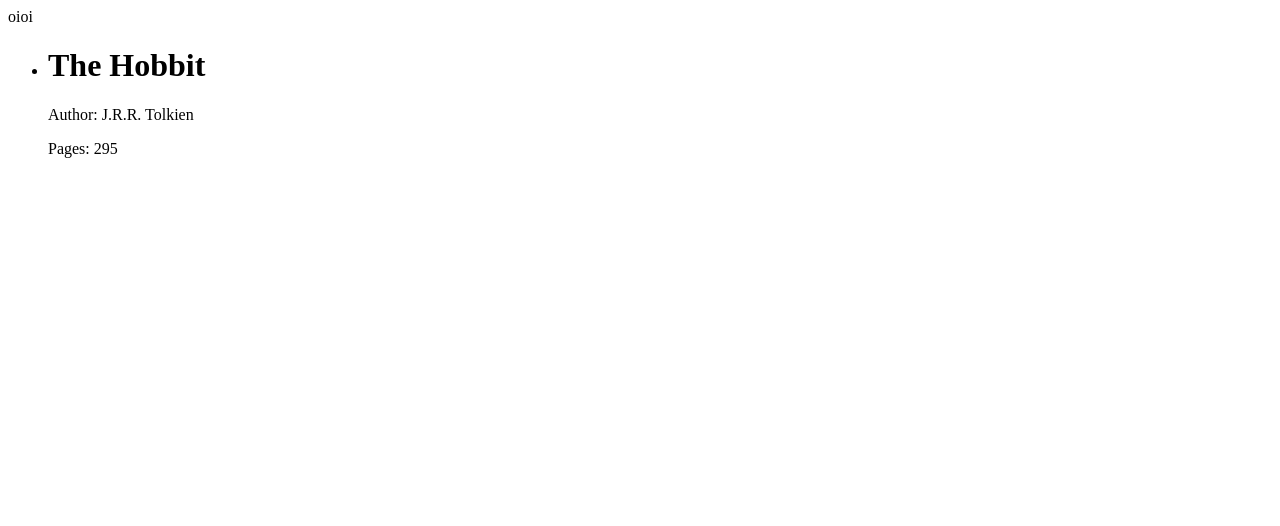
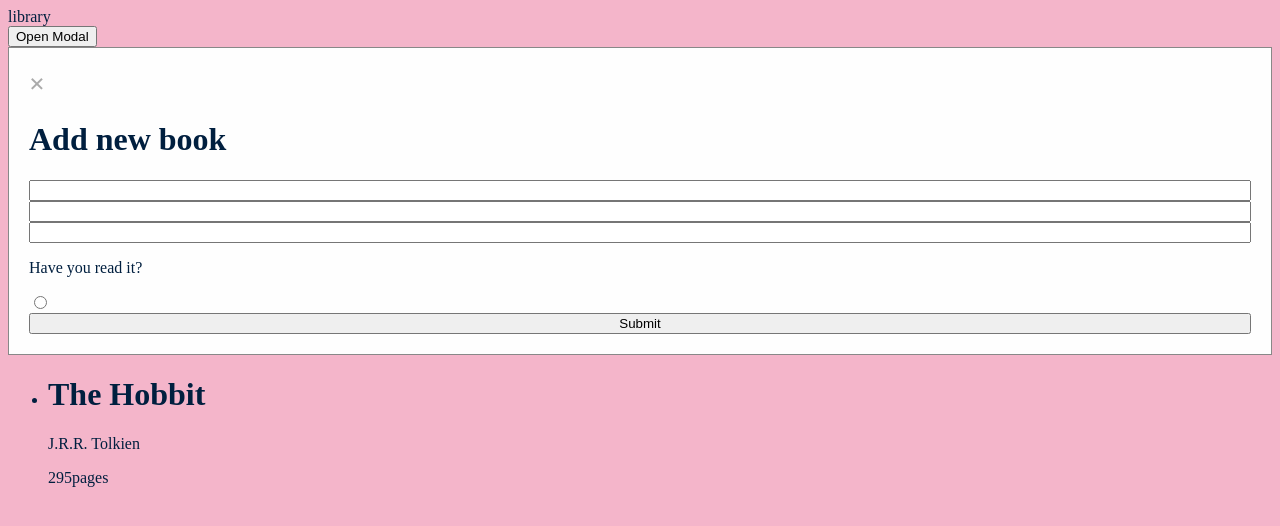
Before and after one commit to Lucas-AVS/library, a plain HTML site: page index.html in a window 1280 px wide. Drawn offline with Linux system fonts and the light colour scheme.

Commit message:
feat: new "add book" modal

```diff
--- a/index.html
+++ b/index.html
@@ -3,10 +3,29 @@
   <head>
     <meta charset="UTF-8" />
     <meta name="viewport" content="width=device-width, initial-scale=1.0" />
+    <link rel="stylesheet" href="style.css" />
     <title>Library</title>
-    <header>oioi</header>
+  </head>
+  <body class="main">
+    <header class="header">library</header>
+
+    <!-- MODAL -->
+    <button id="btn">Open Modal</button>
+    <div id="modal" class="modal">
+      <div class="modal-content">
+        <span class="close">&times;</span>
+        <h1>Add new book</h1>
+        <input type="text" />
+        <input type="text" />
+        <input type="text" />
+        <div>
+          <p>Have you read it?</p>
+          <input type="radio" />
+        </div>
+        <button>Submit</button>
+      </div>
+    </div>
     <ul id="library-list"></ul>
-  </head>
-  <body></body>
+  </body>
   <script src="script.js"></script>
 </html>
--- a/script.js
+++ b/script.js
@@ -32,8 +32,8 @@ function displayLibrary() {
     var pages = document.createElement("p");
 
     h1.textContent = book.title;
-    author.textContent = "Author: " + book.author;
-    pages.textContent = "Pages: " + book.pages;
+    author.textContent = book.author;
+    pages.textContent = book.pages + "pages";
 
     li.appendChild(h1);
     li.appendChild(author);
@@ -44,3 +44,29 @@ function displayLibrary() {
 }
 
 displayLibrary();
+
+// Get the modal
+var modal = document.getElementById("modal");
+
+// Get the button that opens the modal
+var btn = document.getElementById("btn");
+
+// Get the <span> element that closes the modal
+var span = document.getElementsByClassName("close")[0];
+
+// When the user clicks the button, open the modal
+btn.onclick = function () {
+  modal.style.display = "block";
+};
+
+// When the user clicks on <span> (x), close the modal
+span.onclick = function () {
+  modal.style.display = "none";
+};
+
+// When the user clicks anywhere outside of the modal, close it
+window.onclick = function (event) {
+  if (event.target == modal) {
+    modal.style.display = "none";
+  }
+};
--- a/style.css
+++ b/style.css
@@ -0,0 +1,57 @@
+:root {
+    --pink: #F4B5CA;
+    --green: #B8E0D2;
+    --purple: #D9D0E3;
+    --white: #F5F5F5;
+    --blue: #001F3F;
+
+    margin: 0;
+    padding: 0;
+  }
+
+.main {
+    background-color: var(--pink);
+    color: var(--blue);
+    position: relative;
+}
+
+.header
+
+.modal {
+    position: fixed;
+    z-index: 1;
+    top: 50%;
+    left: 50%;
+    width: 300px;
+    padding: var(--spacing-lg);
+    border-radius: var(--border-radius);
+    background-color: var(--grey);
+    text-align: center;
+    transform: translate(-50%, -50%) scale(0);
+    transition: 0.2s ease-in-out;
+  }
+
+/* Modal Content */
+.modal-content {
+    position: relative;
+    display: flex;
+    flex-direction: column;
+  background-color: #fefefe;
+  padding: 20px;
+  border: 1px solid #888;
+}
+
+/* The Close Button */
+.close {
+  color: #aaaaaa;
+  float: right;
+  font-size: 28px;
+  font-weight: bold;
+}
+
+.close:hover,
+.close:focus {
+  color: #000;
+  text-decoration: none;
+  cursor: pointer;
+}
```
